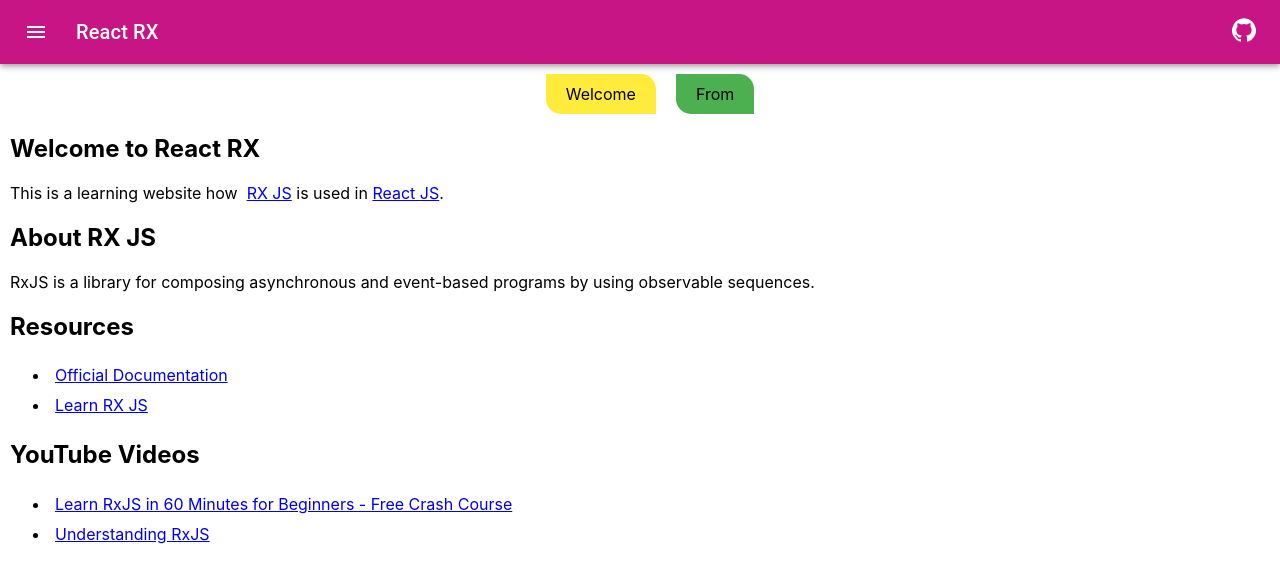
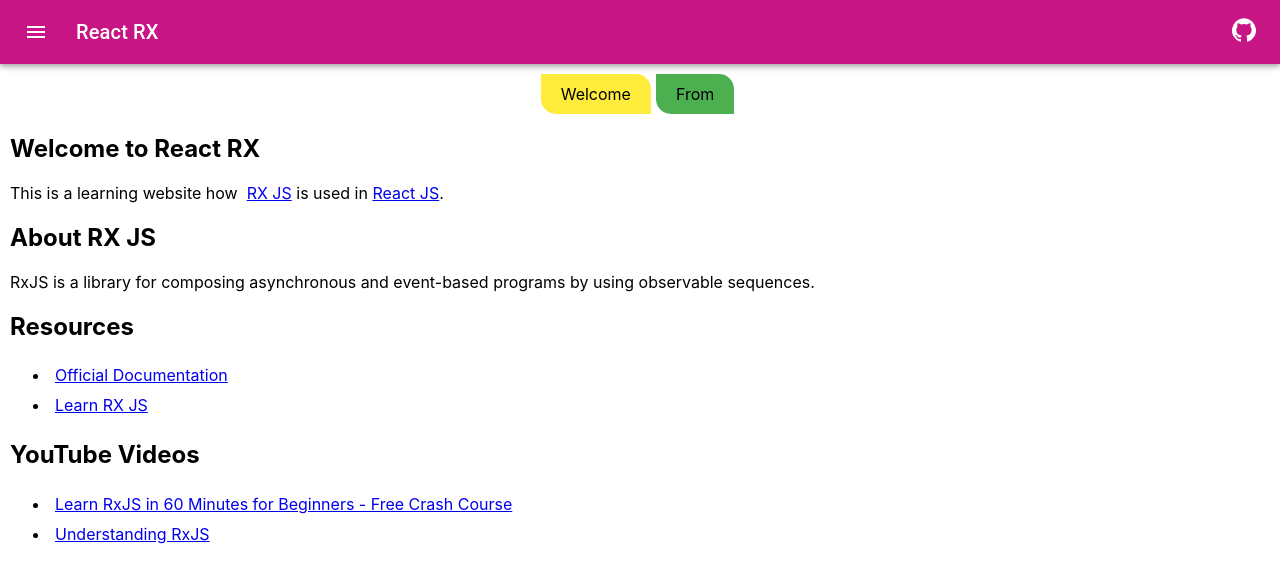
Before and after one commit to ayarhlaine/react-rx, a React (Create React App) app: page / in a window 1280 px wide. Shown: the top 582 px of the page. Built offline with nearby package versions, Linux system fonts and the light colour scheme.

Commit message:
✨ Reduce Margin in welcome diagram

```diff
--- a/src/diagrams/welcomediagram/WelcomeDiagram.css
+++ b/src/diagrams/welcomediagram/WelcomeDiagram.css
@@ -4,7 +4,7 @@
     justify-content: center;
 }
 .welcomeDiagram__item{
-    margin-left: 20px;
+    margin-right: 5px;
     padding: 10px 20px;
     display: flex;
     align-items: center;
```
